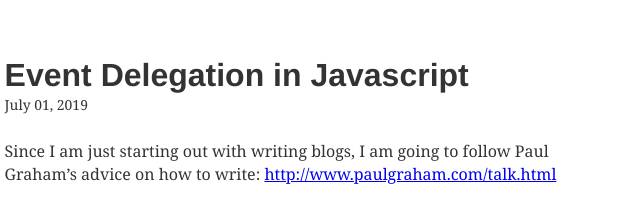
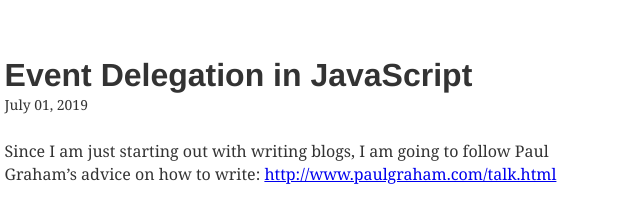
Before and after one commit to notpluto/Blog, a Gatsby site: page /Event-delegation/ in a window 1280 px wide. Shown: the top 206 px of the page, 328-968 px from the left. Built offline with nearby package versions, Linux system fonts and the light colour scheme; Gatsby itself is replaced by a stand-in of ours; some packages are replaced by stand-ins of ours; a small style sheet from the web is missing.

Commit message:
fix title case

```diff
--- a/content/blog/Event-delegation/index.md
+++ b/content/blog/Event-delegation/index.md
@@ -1,5 +1,5 @@
 ---
-title: Event Delegation in Javascript
+title: Event Delegation in JavaScript
 date: "2019-07-01"
 ---
 
```
